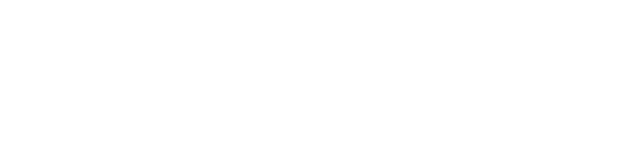
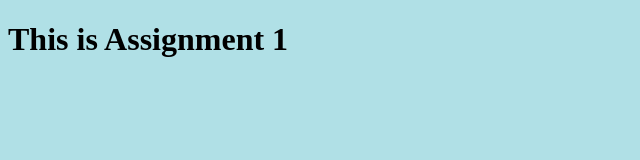
Before and after one commit to 3948647/3948647.github.io, a plain HTML site: page assignment1/index.html in a window 1280 px wide. Shown: the whole page, without its empty margins (0-640 px from the left). Drawn offline with Linux system fonts and the light colour scheme.

Commit message:
another one

```diff
--- a/assignment1/index.html
+++ b/assignment1/index.html
@@ -1,11 +1,12 @@
 <!DOCTYPE html>
 <html lang="en">
+    <body style="background-color:powderblue;"></body>
 <head>
     <meta charset="UTF-8">
     <meta name="viewport" content="width=device-width, initial-scale=1.0">
     <title>Document</title>
 </head>
 <body>
-
+    <h1>This is Assignment 1</h1>
 </body>
 </html>
```
